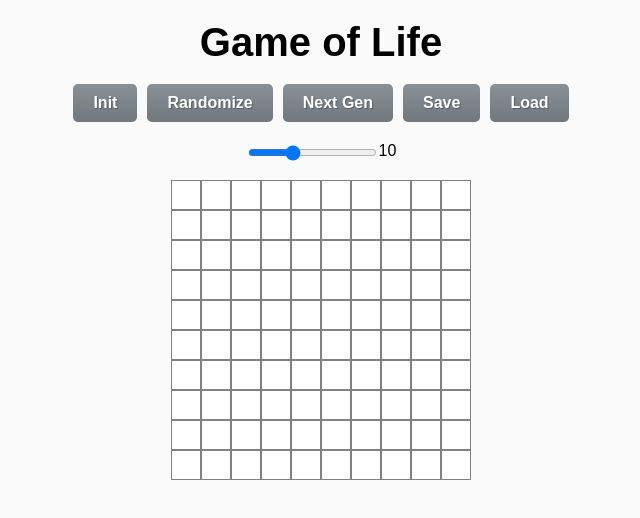
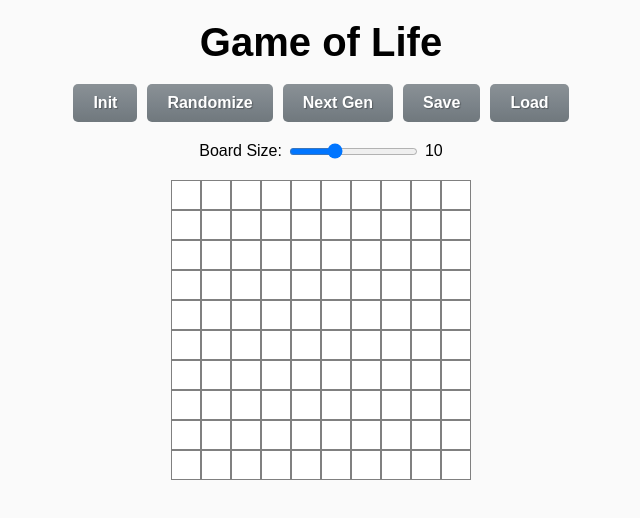
Before and after one commit to liranalon1/game-of-life-react, a React (Vite) app: page / in a window 1280 px wide. Shown: the top 518 px of the page, without its empty margins (319-959 px from the left). Built offline with nearby package versions, Linux system fonts and the light colour scheme.

Commit message:
slider change

```diff
--- a/src/components/SizeSlider/SizeSlider.jsx
+++ b/src/components/SizeSlider/SizeSlider.jsx
@@ -10,7 +10,8 @@ const SizeSlider = () => {
   };
 
   return (
-    <div>
+    <div className='board-size-range flex'>
+      Board Size:
       <input type="range" min="5" max="20" value={size} onChange={handleChange} />
       <span>{size}</span>
     </div>
--- a/src/components/SizeSlider/SizeSlider.scss
+++ b/src/components/SizeSlider/SizeSlider.scss
@@ -1,5 +1,10 @@
-input[type="range"] {
-    height: 7px;
-    appearance: auto;
-    margin: 2px;
+.board-size-range {
+    align-items: center;
+    gap: 5px;
+
+    input[type="range"] {
+        height: 7px;
+        appearance: auto;
+        margin: 2px;
+    }
 }
```
